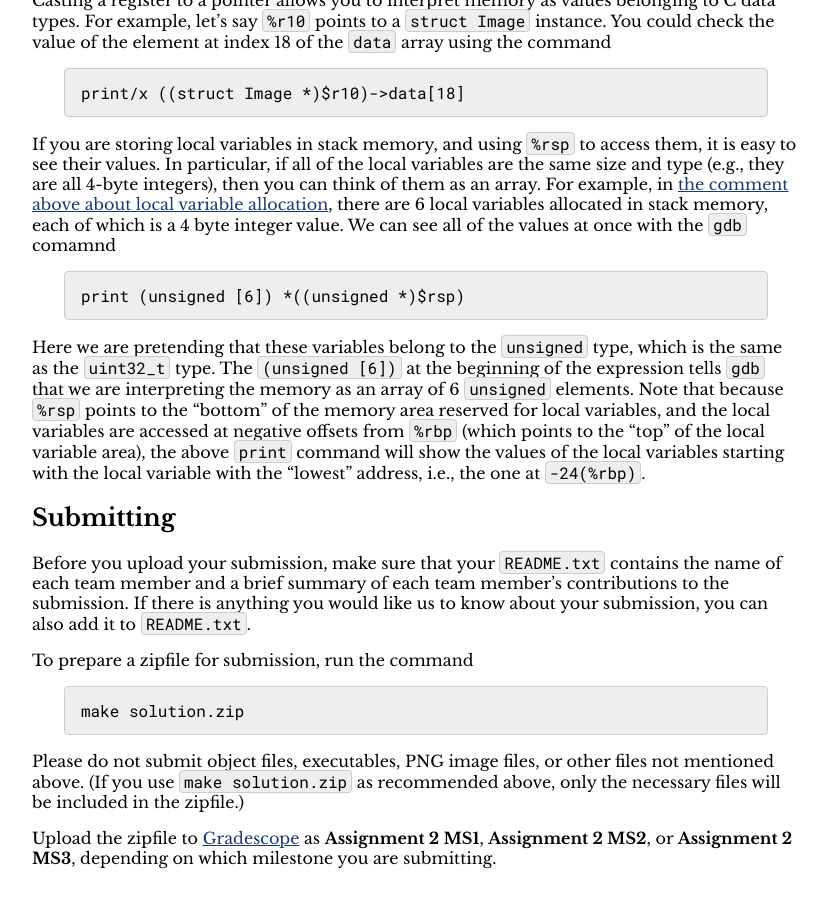
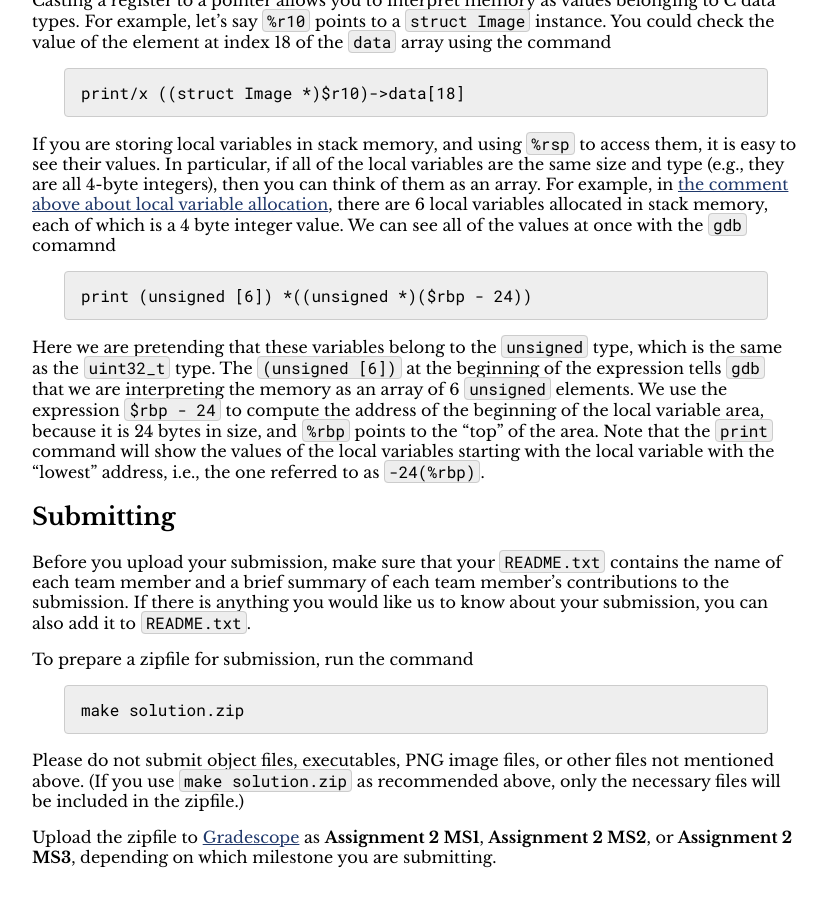
Before and after one commit to jhucsf/fall2024, a Jekyll site: the page built from assign/assign02.md, in a window 1280 px wide and 900 px high, scrolled down 12292 px. Shown: the whole window, without its empty margins (224-1051 px from the left). Built offline with Jekyll 4.4.1, drawn with Linux system fonts in a browser that asks for light colours; formulas are drawn with MathJax 3.

Commit message:
another fix to info about debugging w/ local vars

````diff
--- a/assign/assign02.md
+++ b/assign/assign02.md
@@ -602,19 +602,18 @@ is a 4 byte integer value. We can see all of the values at once
 with the `gdb` comamnd
 
 ```
-print (unsigned [6]) *((unsigned *)$rsp)
+print (unsigned [6]) *((unsigned *)($rbp - 24))
 ```
 
 Here we are pretending that these variables belong to the `unsigned` type,
 which is the same as the `uint32_t` type.  The `(unsigned [6])` at the
 beginning of the expression tells `gdb` that we are interpreting the
-memory as an array of 6 `unsigned` elements. Note that because `%rsp`
-points to the "bottom" of the memory area reserved for local variables,
-and the local variables are accessed at negative offsets from `%rbp`
-(which points to the "top" of the local variable area), the above
-`print` command will show the values of the local variables starting
-with the local variable with the "lowest" address, i.e., the one at
-`-24(%rbp)`.
+memory as an array of 6 `unsigned` elements. We use the expression
+`$rbp - 24` to compute the address of the beginning of the local variable
+area, because it is 24 bytes in size, and `%rbp` points to the "top"
+of the area. Note that the `print` command will show the values of the local
+variables starting with the local variable with the "lowest" address, i.e.,
+the one referred to as `-24(%rbp)`.
 
 ## Submitting
 
````
